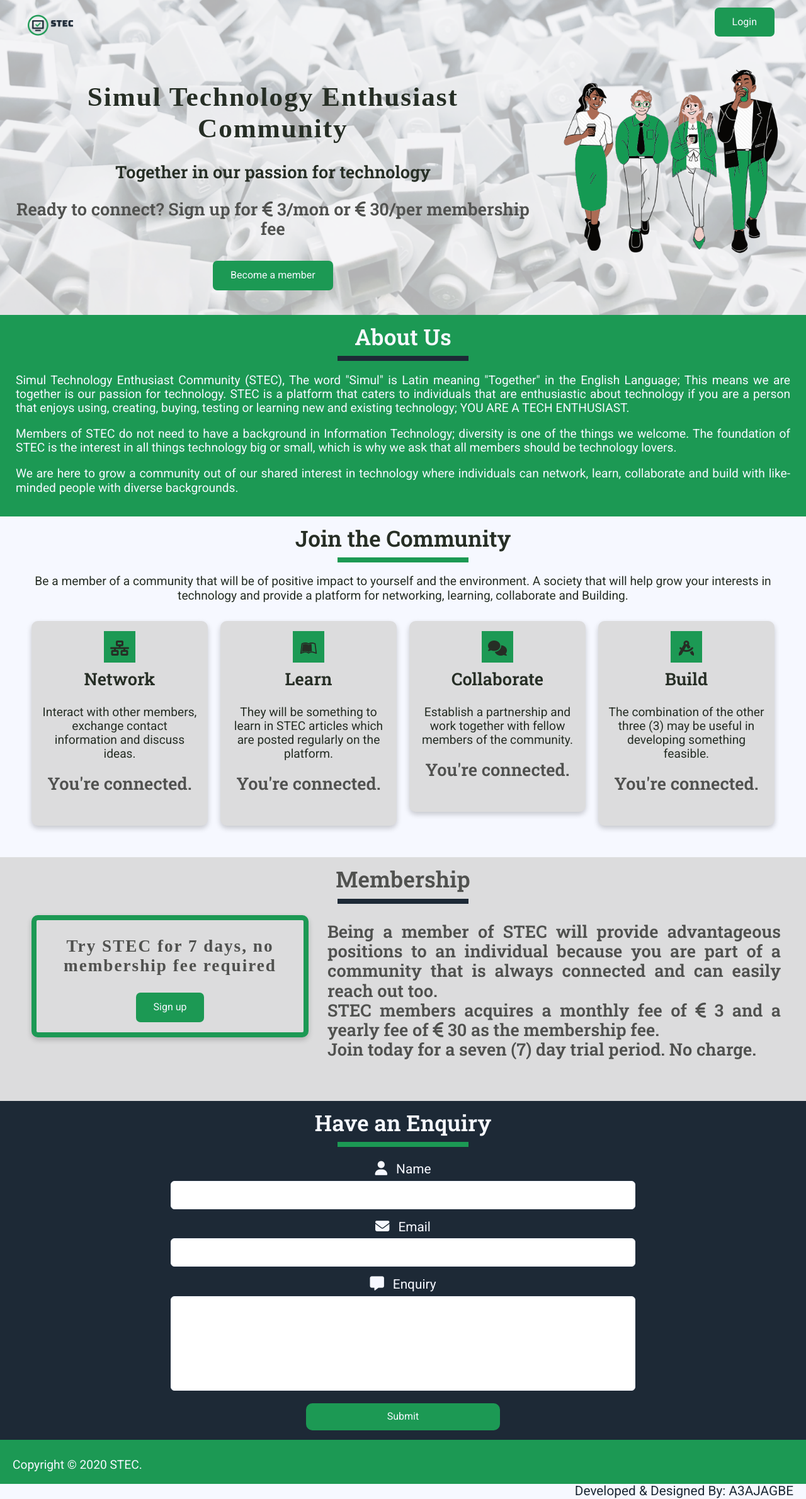
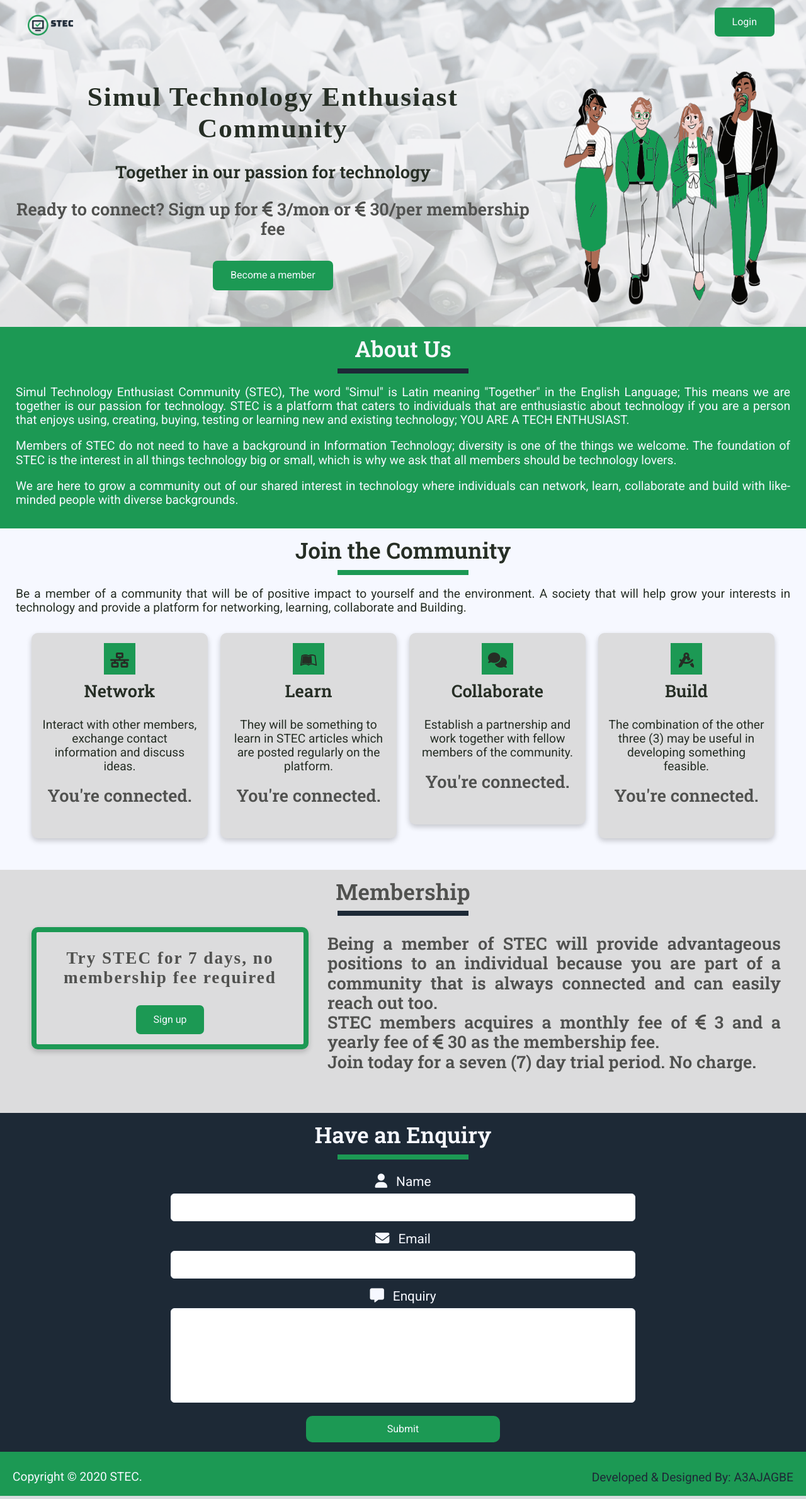
Before and after one commit to bopopescu/stec, a Flask app: page / in a window 1280 px wide. Shown: the whole page at 63% size. Run offline with Flask 2, Linux system fonts and the light colour scheme; some libraries are stand-ins or nearby versions; some web fonts are replaced.

Commit message:
update commit

```diff
--- a/app/static/css/form.css
+++ b/app/static/css/form.css
@@ -109,7 +109,7 @@ header {
 }
 
 .stecform input[type=submit] {
-  background-color: #4CAF50;
+  background-color: #1C9954;
   color: white;
   padding: 14px 20px;
   margin: 8px 0;
@@ -132,7 +132,7 @@ header {
 footer {
   padding: 10px 20px;
   width: 100%;
-  background-color: #4CAF50;
+  background-color: #1C9954;
   color: white;
   font-size: 1.1em;
 }
--- a/app/static/css/style.css
+++ b/app/static/css/style.css
@@ -53,7 +53,7 @@ header {
   background: url('/static/images/banner.png');
   background-size: cover;
   background-position: center;
-  height: 950px;
+  height: auto;
 }
 
 /* Navigation */
@@ -190,6 +190,10 @@ button a {
   border: 4px solid #1C9954;
 }
 
+.CommunityP{
+  text-align: justify;
+}
+
 .community h4 {
   color: #50514F;
 }
@@ -320,7 +324,9 @@ input[type=submit]:hover {
   border-left: 6px solid #1d2936;
 }
 
+
 /* footer section */
+
 footer {
   padding: 10px 20px;
   width: 100%;
@@ -331,10 +337,12 @@ footer {
 footer span {
   float: left;
   color: #1d2936;
+  font-size: 1.2em;
+  margin-top: 0px;
 }
 
 /* Big screen style */
-@media screen and (min-width: 700px) {
+@media screen and (min-width: 760px) {
   h1 {
     font-size: 2.7em;
   }
@@ -352,10 +360,6 @@ footer span {
   }
 
   /* header section  */
-  header {
-    height: 500px;
-  }
-
   .icon {
     display: none;
   }
@@ -390,6 +394,7 @@ footer span {
 
   .people {
     margin: auto;
+    height: 400px;
   }
 
   .column {
@@ -421,10 +426,11 @@ footer span {
   }
 
   footer {
-    height: 70px;
+  height: 70px;
   }
 
   footer span {
     float: right;
+    margin-top: -40px;
   }
 }
--- a/app/static/css/users.css
+++ b/app/static/css/users.css
@@ -192,7 +192,7 @@ textarea {
 }
 
 .stecform input[type=submit] {
-  background-color: #4CAF50;
+  background-color: #1C9954;
   color: white;
   padding: 14px 20px;
   margin: 8px 0;
```
